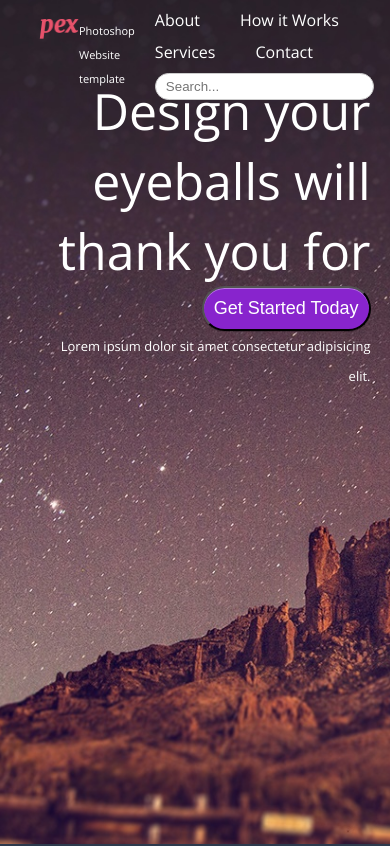
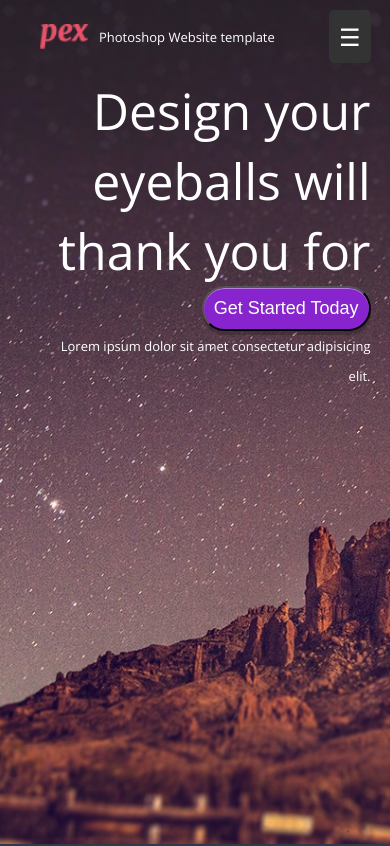
Before and after one commit to VartikaS14/Reactjs-project, a React (Vite) app: page / in a window 390 px wide. Shown: the top 846 px of the page. Built offline with nearby package versions, Linux system fonts and the light colour scheme.

Commit message:
responsive navbar done

```diff
--- a/src/Components/About/About.jsx
+++ b/src/Components/About/About.jsx
@@ -5,7 +5,7 @@ import shape from '../../assets/Shape1.png'
 const About = () => {
   return (
     <div>
-      <div className="about">
+      <div className="about"id='about' >
          <Card
           title="A Fantastic Heading"
           description="Lorem ipsum dolor sit amet, consectetur adipisicing elit, sed do eiusmod tempor incididunt ut labore et dolore magna "
--- a/src/Components/Button/Button.css
+++ b/src/Components/Button/Button.css
@@ -1,9 +1,11 @@
 .btn1
 {
 border-radius: 30px;
-filter: drop-shadow(0px 1px 0px rgba(0,0,0,0.2));
+filter: drop-shadow(0px 4px 0px rgba(0,0,0,0.2));
 box-shadow: inset 0px 1px 0px rgba(255,255,255,0.4);
 font-size: 18px;
 padding: 10px;
 color: white;
+outline: none;
+
 }
--- a/src/Components/Contact/Contact.jsx
+++ b/src/Components/Contact/Contact.jsx
@@ -3,7 +3,7 @@ import "./Contact.css";
 
 const Contact = () => {
   return (
-    <div className="contacts">
+    <div className="contacts" id="contact">
       <div className="contacts-c">
         <h1>Get in Touch</h1>
         <p className="p1">
--- a/src/Components/Hero/Hero.css
+++ b/src/Components/Hero/Hero.css
@@ -20,6 +20,7 @@
 }
 .hero-text .btn1 {
   background-color: #8824cd;
+
 }
 .hero-text p {
   font-size: 13px;
--- a/src/Components/Hero/Hero.jsx
+++ b/src/Components/Hero/Hero.jsx
@@ -4,7 +4,7 @@ import Button from "../Button/Button";
 
 const Hero = () => {
   return (
-    <div className="hero container">
+    <div className="hero container" id="hero">
       <div className="hero-text">
         <h1>Design your eyeballs will thank you for</h1>
         <Button />
--- a/src/Components/Navbar/Navbar.css
+++ b/src/Components/Navbar/Navbar.css
@@ -1,54 +1,155 @@
 @import url('https://fonts.googleapis.com/css2?family=Open+Sans:ital,wght@0,300..800;1,300..800&display=swap');
-nav{
+
+nav {
     width: 100%;
-    /*background: #333;*/
     color: white;
-    padding: 4px 10px;
-    position: fixed;
-    top: 0;
-    left: 0;
+    padding: 10px 20px;
+    position: absolute;
     display: flex;
     align-items: center;
     justify-content: space-between;
     z-index: 10;
     font-family: "Open Sans", sans-serif;
 }
-.logo
-{
+
+.logo {
     display: flex;
+    align-items: center;
 }
-.logo img{
-    width: 40px;
-height: 20px;
+
+.logo img {
+    width: 50px;
+    height: 25px;
 }
-.logo p{
-    font-size: 11px;
-line-height: 24px;
+
+.logo p {
+    font-size: 13px;
+    line-height: 24px;
+    margin-left: 10px;
 }
-nav ul li{
+
+nav ul {
+    display: flex;
+    align-items: center;
+    margin: 0;
+    padding: 0;
+}
+
+nav ul li {
     display: inline-block;
     list-style: none;
     margin: 5px 20px;
-    font-size: 16px;
+    font-size: 18px;
+    position: relative; /* Needed for pseudo-element positioning */
 }
+
+nav ul li a {
+    color: white;
+    text-decoration: none;
+    padding-bottom: 5px;
+}
+
+nav ul li a::after {
+    content: '';
+    display: block;
+    width: 0;
+    height: 2px;
+    background: white;
+    transition: width 0.3s;
+    position: absolute;
+    left: 0;
+    bottom: -6px; /* Position the line a little below the text */
+}
+
+nav ul li a:hover::after,
+nav ul li a:focus::after {
+    width: 100%; /* Full width of the parent li */
+}
+
+.search-bar {
+    position: relative;
+}
+
 .search-bar input {
     padding: 5px 10px;
     border: 1px solid #ccc;
     border-radius: 25px;
     padding-right: 30px;
-  }
+}
+.menu-toggle{
+    display: none;
+}
 
-.search-bar button {
-    position: absolute;
-    right: 5px;
-    border: none;
-    background: none;
-    cursor: pointer;
-    padding: 0;
-  }
+/* Responsive Styles */
+@media (max-width: 768px) {
+    nav {
+        flex-direction: column;
+        align-items: flex-start;
+    }
 
-  .dark-nav
-  {
-    background: purple;
-    transition: 0.5s;
-  }
+    .logo {
+        justify-content: space-between;
+        width: 100%;
+    }
+
+    nav ul {
+        flex-direction: column;
+        width: 100%;
+        display: none;
+        padding: 0;
+        background-color: #333;
+    }
+
+    nav ul li {
+        width: 100%;
+        margin: 10px 0;
+    }
+
+    nav ul.show {
+        display: flex;
+    }
+
+    .menu-toggle {
+        display: block;
+        font-size: 24px;
+        color: white;
+        cursor: pointer;
+        margin-left: auto;
+        background-color: #333; /* Background color for the menu toggle button */
+        padding: 10px;
+        border-radius: 5px;
+        z-index: 10; /* Ensure the toggle is on top of other elements */
+    }
+
+    .search-bar {
+        width: 100%;
+        margin-top: 10px;
+    }
+
+    .search-bar input {
+        width: calc(100% - 40px);
+    }
+}
+
+@media (min-width: 769px) and (max-width: 962px) {
+    nav {
+        padding: 10px 20px;
+    }
+
+    .logo p {
+        font-size: 13px;
+    }
+
+    nav ul {
+        flex-wrap: wrap;
+        justify-content: space-around;
+    }
+
+    nav ul li {
+        margin: 5px;
+    }
+
+    .menu-toggle {
+        padding: 10px;
+    }
+}
--- a/src/Components/Navbar/Navbar.jsx
+++ b/src/Components/Navbar/Navbar.jsx
@@ -1,28 +1,26 @@
-import React, { useEffect, useState } from 'react'
+import React, { useState } from 'react'
 import './Navbar.css'
 import logo from '../../assets/pex.png'
 
 const Navbar = () => {
-  const[sticky,setSticky]=useState(false)
+  const [isOpen, setIsOpen] = useState(false);
 
-  useEffect(()=>{
-    window.addEventListener('scroll',()=>{
-      window.scrolly > 50 ? setSticky(true):setSticky(false);
-    })
-  },[]);
+  const handleToggle = () => {
+    setIsOpen(!isOpen);
+  }
 
   return (
-    <nav className='container '>
-      <div className='logo'
-      >
-      <img src={logo} />
-      <p>Photoshop Website template</p>
+    <nav className='container'>
+      <div className='logo'>
+        <a href="#hero"><img src={logo} alt="Logo" /></a>
+        <p>Photoshop Website template</p>
+        <span className="menu-toggle" onClick={handleToggle}>&#9776;</span>
       </div>
-      <ul>
-        <li>About</li>
-        <li>How it Works</li>
-        <li>Services</li>
-        <li>Contact</li>
+      <ul className={isOpen ? 'show' : ''}>
+        <li><a href="#about">About</a></li>
+        <li><a href="#part">How it Works</a></li>
+        <li><a href="#team">Services</a></li>
+        <li><a href="#contact">Contact</a></li>
         <li className='search-bar'><input type='text' placeholder='Search...' /></li>
       </ul>
     </nav>
--- a/src/Components/Part/Part.jsx
+++ b/src/Components/Part/Part.jsx
@@ -4,7 +4,7 @@ import part1 from "../../assets/part1.png";
 
 const Part = () => {
   return (
-    <div className="parts">
+    <div className="parts" id="part">
       <div className="imag">
         {" "}
         <img src={part1} />{" "}
--- a/src/Components/Team/Team.jsx
+++ b/src/Components/Team/Team.jsx
@@ -3,7 +3,7 @@ import "./Team.css";
 
 const Team = () => {
   return (
-    <div className="team">
+    <div className="team" id="team">
       <div className="team-c">
         <button>Photography</button>
         <h1>Lorem ipsum dolor sit amet consectetur.</h1>
--- a/src/index.css
+++ b/src/index.css
@@ -17,3 +17,11 @@ a {
   padding-left: 10%;
   padding-right: 5%;
 }
+@media (max-width:1200px) {
+  .cantainer{
+      padding-left: 5%;
+      padding-right: 5%;
+  }
+
+
+}
```
